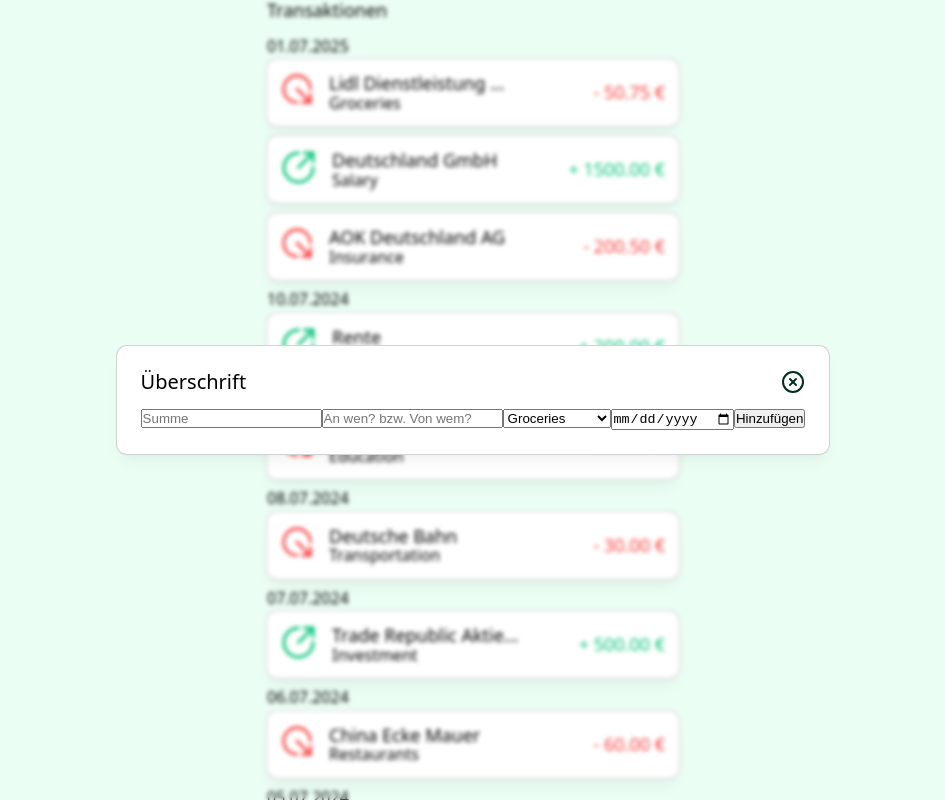
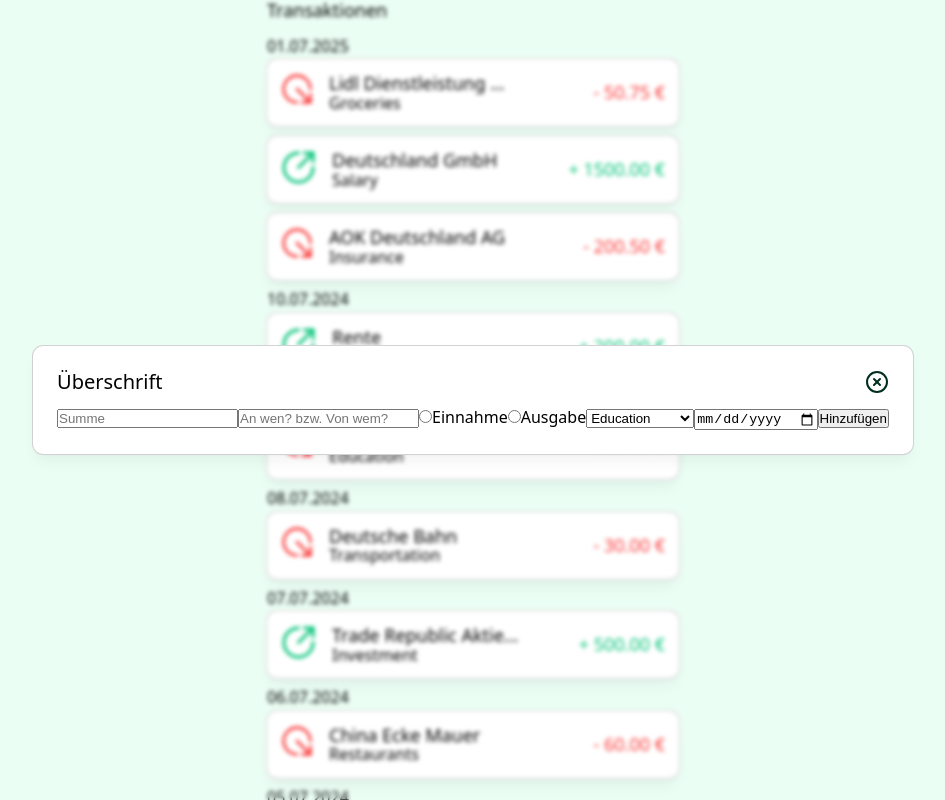
Before and after one commit to juliansngr/mon-ey, a Next.js app: page / in a window 1280 px wide. Shown: the top 800 px of the page, without its empty margins (167-1112 px from the left). Built offline with nearby package versions, Linux system fonts and the light colour scheme.

Commit message:
intermediate commit: saving workdays results

```diff
--- a/components/TransactionForm/index.js
+++ b/components/TransactionForm/index.js
@@ -1,45 +1,76 @@
 import styled from "styled-components";
+import categories from "@/db/categories.json";
 import { useTransactionsContext } from "@/utils/TransactionsContext/TransactionsContext";
 
 export default function TransactionForm() {
-  const { data } = useTransactionsContext();
+  const { mutate } = useTransactionsContext();
 
-  const singleCategories = [...new Set(data.map((item) => item.category))];
+  async function handleTransactionSubmit(event) {
+    event.preventDefault();
 
+    const formData = new FormData(event.target);
+    const transactionData = Object.fromEntries(formData);
+
+    console.log(transactionData);
+
+    const response = await fetch("/api/dummy", {
+      method: "POST",
+      headers: {
+        "Content-Type": "application/json",
+      },
+      body: JSON.stringify(transactionData),
+    });
+    if (response.ok) {
+      mutate("/api/dummy");
+    }
+  }
   return (
-    <StyledForm>
+    <StyledForm onSubmit={handleTransactionSubmit}>
       <StyledFormInput
         type="number"
         id="amount"
-        name="transaction_amount"
+        name="amount"
         placeholder="Summe"
         required
       ></StyledFormInput>
       <StyledFormInput
         type="text"
-        id="amount"
-        name="transaction_amount"
+        id="partner"
+        name="partner"
         placeholder="An wen? bzw. Von wem?"
         required
       ></StyledFormInput>
-      <StyledFormSelect id="category" name="transaction_category" required>
-        {singleCategories.map((cat) => (
+      <StyledFormInput
+        type="radio"
+        name="type"
+        id="transaction_type_income"
+        value="income"
+      ></StyledFormInput>
+      <StyledFormLabel for="transaction_type_income">Einnahme</StyledFormLabel>
+      <StyledFormInput
+        type="radio"
+        name="type"
+        id="transaction_type_expense"
+        value="expense"
+      ></StyledFormInput>
+      <StyledFormLabel for="transaction_type_expense">Ausgabe</StyledFormLabel>
+
+      <StyledFormSelect id="category" name="category" required>
+        {categories.map((cat) => (
           <StyledFormSelectOption key={cat} value={cat}>
             {cat}
           </StyledFormSelectOption>
         ))}
       </StyledFormSelect>
-      <StyledFormDate type="date"></StyledFormDate>
+      <StyledFormInput type="date" name="date"></StyledFormInput>
       <StyledFormSubmit>Hinzuf&uuml;gen</StyledFormSubmit>
     </StyledForm>
   );
 }
 
 const StyledForm = styled.form``;
-
 const StyledFormInput = styled.input``;
-
 const StyledFormSelect = styled.select``;
 const StyledFormSelectOption = styled.option``;
 const StyledFormSubmit = styled.button``;
-const StyledFormDate = styled.input``;
+const StyledFormLabel = styled.label``;
--- /dev/null
+++ b/db/categories.json
@@ -0,0 +1,15 @@
+[
+  "Education",
+  "Entertainment",
+  "Groceries",
+  "Health",
+  "Insurance",
+  "Investment",
+  "Miscellaneous",
+  "Rent",
+  "Restaurants",
+  "Salary",
+  "Savings",
+  "Transportation",
+  "Utilities"
+]
--- a/pages/api/dummy.js
+++ b/pages/api/dummy.js
@@ -1,5 +1,18 @@
 import transactions from "@/db/dummy.json";
 
+let data = [...transactions];
+
 export default function handler(req, res) {
-  res.status(200).json(transactions);
+  switch (req.method) {
+    case "GET":
+      res.status(200).json(data);
+      break;
+    case "POST":
+      const newTransactionData = req.body;
+      data = [newTransactionData, ...data];
+      res.status(200).json({ status: "Item succesfully added" });
+      break;
+    default:
+      response.status(405).json({ status: "Method not allowed." });
+  }
 }
```
